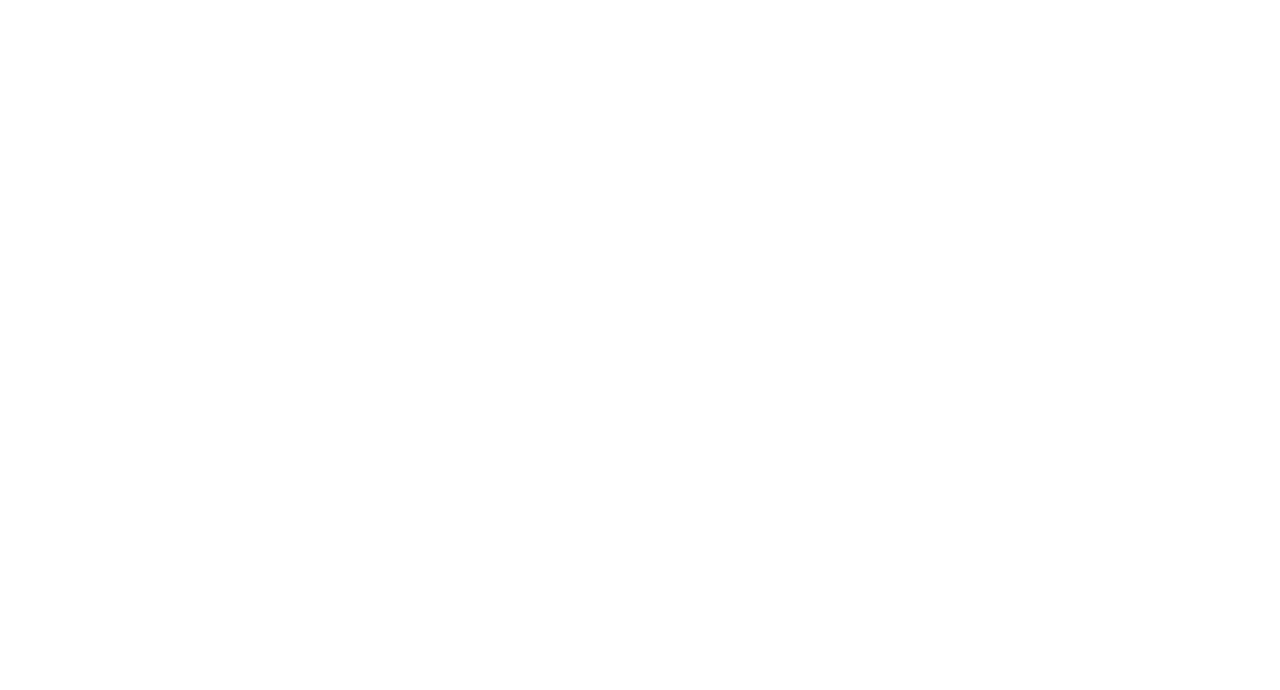
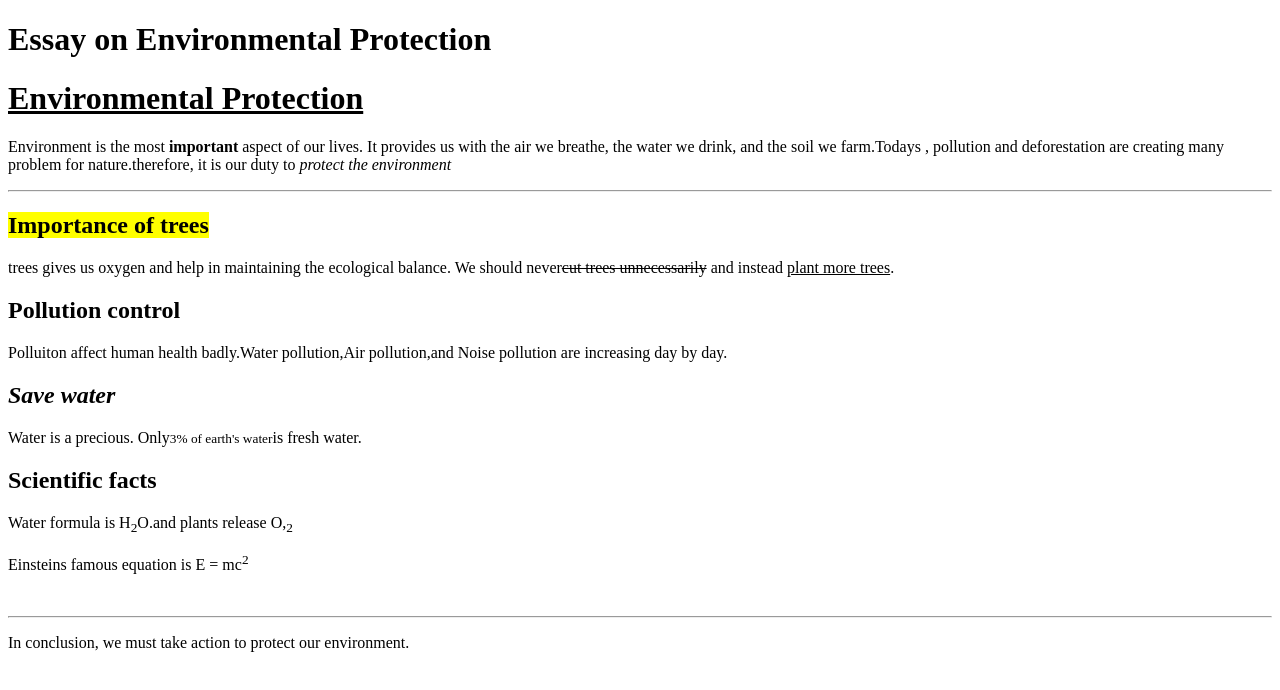
Before and after one commit to programmingWithShravani/HTML, a plain HTML site: page 07_HTML_textformatting.html in a window 1280 px wide. Drawn offline with Linux system fonts and the light colour scheme.

Commit message:
update text formatting in environmental essay and add new HTML file for anchor tags

```diff
--- a/07_HTML_textformatting.html
+++ b/07_HTML_textformatting.html
@@ -6,6 +6,28 @@
     <title>Text Formatting</title>
 </head>
 <body>
-    <h1></h1>
+    <h1>Essay on Environmental Protection</h1>
+    <h1><u>Environmental Protection</u></h1>
+
+    <p>Environment is the most <strong>important</strong> aspect of our lives.
+    It provides us with the air we breathe, the water we drink, and the soil we farm.Todays , pollution and deforestation are creating many problem for nature.therefore, it is our duty to <em>protect the environment</em>
+</p>
+<hr>
+<h2><mark> Importance of trees</mark></h2>
+<p>trees gives us oxygen and help in maintaining the ecological balance.
+    We should never<del>cut trees unnecessarily</del> and instead <ins>plant more trees</ins>.</p>
+    <h2><b>Pollution control</b></h2>
+    <p> Polluiton affect human health badly.Water pollution,Air pollution,and  Noise pollution are increasing day by day.
+
+    </p>
+<h2> <i>Save water</i></h2>
+<p> Water is a precious. Only<small>3% of earth's water</small>is fresh water.
+</p>
+<h2>Scientific facts</h2>
+<p> Water formula is H<sub>2</sub>O.and plants release O,<sub>2</sub></p>
+<p> Einsteins famous equation is E = mc<sup>2</sup></p>
+<br>
+<hr>
+<p>In conclusion, we must take action to protect our environment.</p>
 </body>
 </html>
```
Also changed, not shown: 08_HTML_a_tag.html (added, +12 -0 lines).
